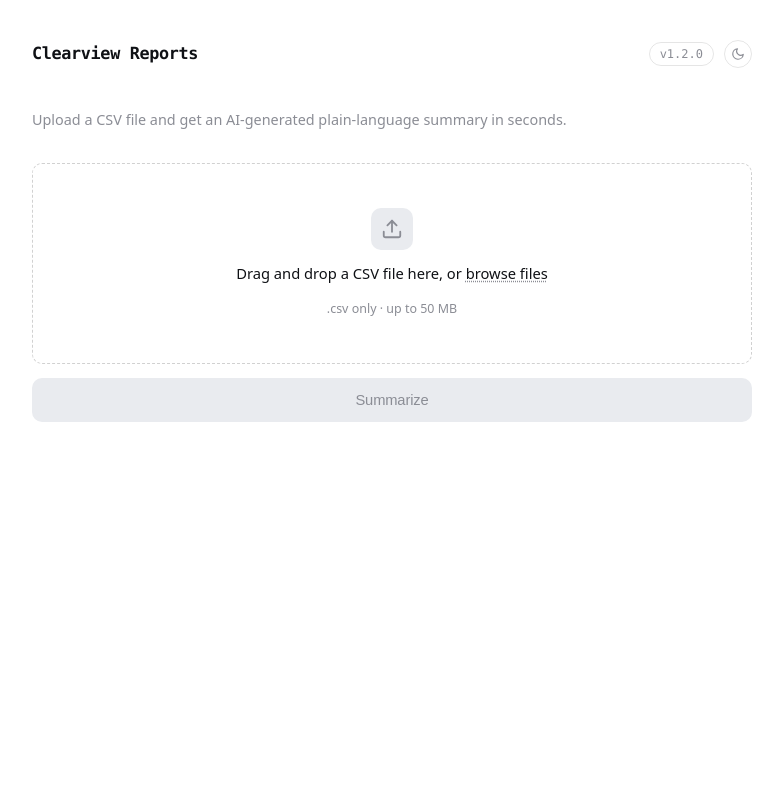
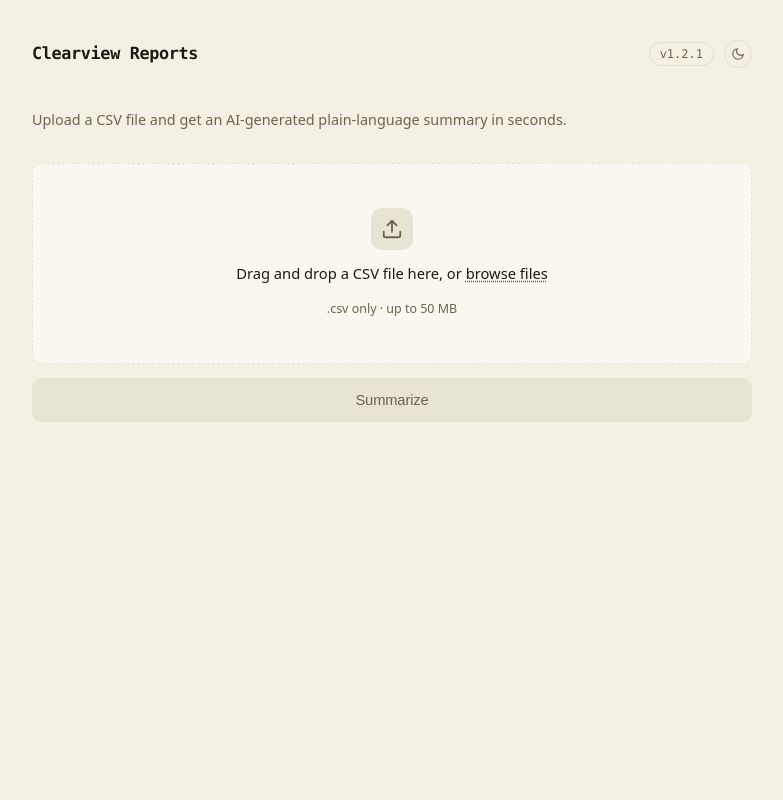
Before and after one commit to zeyadsadek03-prog/Clearview-Reports, a Flask app: page / in a window 1280 px wide. Shown: the whole page, without its empty margins (248-1031 px from the left). Run offline with Flask 3, Linux system fonts and the light colour scheme.

Commit message:
v1.2.1: switch theme to beige+lime (light) and black+violet (dark)

```diff
--- a/templates/index.html
+++ b/templates/index.html
@@ -7,49 +7,50 @@
   <style>
     :root {
       --font-size: 16px;
-      --background: #ffffff;
-      --foreground: #0f1115;
-      --card: #ffffff;
-      --card-foreground: #0f1115;
-      --popover: #ffffff;
-      --popover-foreground: #0f1115;
-      --primary: #030213;
-      --primary-foreground: #ffffff;
-      --secondary: #e9ebef;
-      --secondary-foreground: #030213;
-      --muted: #ececf0;
-      --muted-foreground: #8b8d95;
-      --accent: #e9ebef;
-      --accent-foreground: #030213;
-      --destructive: #d4183d;
+      --background: #f4f1e4;
+      --foreground: #1c1a0f;
+      --card: #faf8f0;
+      --card-foreground: #1c1a0f;
+      --popover: #faf8f0;
+      --popover-foreground: #1c1a0f;
+      --primary: #84cc16;
+      --primary-foreground: #1c1a0f;
+      --secondary: #e8e4d4;
+      --secondary-foreground: #1c1a0f;
+      --muted: #e0dcc8;
+      --muted-foreground: #6b6550;
+      --accent: #e8e4d4;
+      --accent-foreground: #1c1a0f;
+      --destructive: #ef4444;
       --destructive-foreground: #ffffff;
-      --border: rgba(0,0,0,0.1);
+      --border: rgba(0,0,0,0.08);
       --input: transparent;
-      --input-background: #f3f3f5;
+      --input-background: #eeead8;
       --radius: 10px;
-      --ring: rgba(0,0,0,0.15);
+      --ring: rgba(132,204,22,0.25);
     }
 
     .dark {
-      --background: #0f1115;
-      --foreground: #f4f4f6;
-      --card: #0f1115;
-      --card-foreground: #f4f4f6;
-      --popover: #0f1115;
-      --popover-foreground: #f4f4f6;
-      --primary: #f4f4f6;
-      --primary-foreground: #0f1115;
-      --secondary: #1c1d22;
-      --secondary-foreground: #f4f4f6;
-      --muted: #1c1d22;
-      --muted-foreground: #b3b4b9;
-      --accent: #1c1d22;
-      --accent-foreground: #f4f4f6;
-      --destructive: #f8717a;
-      --destructive-foreground: #1c1d22;
-      --border: rgba(255,255,255,0.08);
-      --input: #1c1d22;
-      --ring: rgba(255,255,255,0.15);
+      --background: #000000;
+      --foreground: #c4b5fd;
+      --card: #020204;
+      --card-foreground: #c4b5fd;
+      --popover: #050508;
+      --popover-foreground: #c4b5fd;
+      --primary: #8b5cf6;
+      --primary-foreground: #000000;
+      --secondary: #0a001a;
+      --secondary-foreground: #c4b5fd;
+      --muted: #0a001a;
+      --muted-foreground: #6b5fa0;
+      --accent: #12052a;
+      --accent-foreground: #c4b5fd;
+      --destructive: #dc2626;
+      --destructive-foreground: #ffffff;
+      --border: rgba(139,92,246,0.18);
+      --input: #0a001a;
+      --input-background: #0a001a;
+      --ring: rgba(139,92,246,0.25);
     }
 
     * { box-sizing: border-box; }
@@ -134,14 +135,13 @@
     .error-banner.show { display: flex; }
 
     .upload {
-      border: 1.5px dashed rgba(0,0,0,0.18);
+      border: 1.5px dashed var(--border);
       background: var(--card);
       border-radius: var(--radius);
       min-height: 180px;
       transition: border-color .15s, background .15s;
       position: relative;
     }
-    .dark .upload { border-color: rgba(255,255,255,0.12); }
 
     .upload.drag-over {
       border-color: var(--foreground);
@@ -292,7 +292,7 @@
     <header>
       <span class="brand">Clearview Reports</span>
       <div class="header-actions">
-        <span class="badge" id="version">v1.2.0</span>
+        <span class="badge" id="version">v1.2.1</span>
         <button class="icon-btn" id="themeToggle" aria-label="Toggle theme">
           <svg id="moonIcon" xmlns="http://www.w3.org/2000/svg" width="14" height="14" viewBox="0 0 24 24" fill="none" stroke="currentColor" stroke-width="2" stroke-linecap="round" stroke-linejoin="round"><path d="M21 12.79A9 9 0 1 1 11.21 3 7 7 0 0 0 21 12.79z"/></svg>
           <svg id="sunIcon" style="display:none" xmlns="http://www.w3.org/2000/svg" width="14" height="14" viewBox="0 0 24 24" fill="none" stroke="currentColor" stroke-width="2" stroke-linecap="round" stroke-linejoin="round"><circle cx="12" cy="12" r="5"/><path d="M12 1v2M12 21v2M4.22 4.22l1.42 1.42M18.36 18.36l1.42 1.42M1 12h2M21 12h2M4.22 19.78l1.42-1.42M18.36 5.64l1.42-1.42"/></svg>
```
